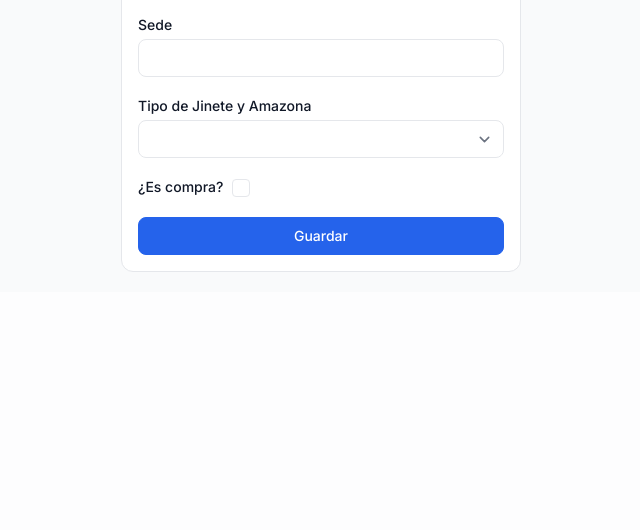
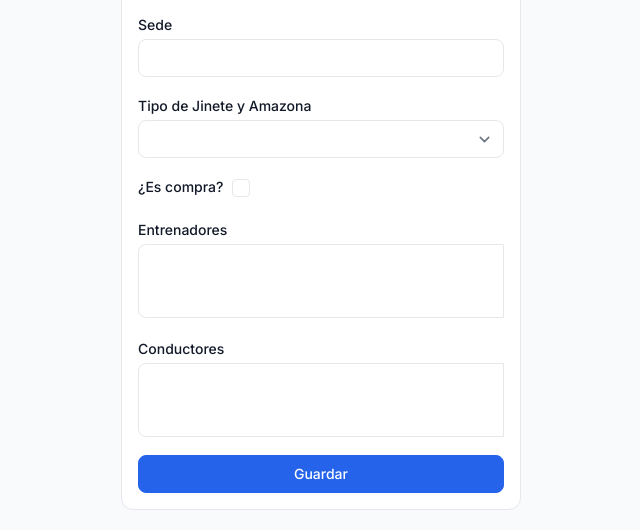
Before and after one commit to nachoeg/cedica, a Flask app: template admin/src/web/templates/pages/ecuestre/formulario.html in a window 1280 px wide. Shown: the part 619-1149 px from the top of the page, without its empty margins (319-959 px from the left). Before the commit the page ends 891 px from the top, so only its background shows below. Run offline with Flask 3, Linux system fonts and the light colour scheme; tables that the repository leaves empty hold one stand-in row (values such as "Sample post"); the template is opened without the code that fills it: values that come from a table or form of the project are taken from there, most other values are stand-ins (such as "Sample title", 1, 10 or a date in 2020); lists and menus that the app fills with data are empty; parts of the project's set-up code (start-up, migrations or seed data) failed here and were passed over.

Commit message:
Agrego conductores y entrenadores en el formulario al crear y editar un ecuestre

```diff
--- a/admin/src/core/ecuestre/ecuestre_form.py
+++ b/admin/src/core/ecuestre/ecuestre_form.py
@@ -1,12 +1,12 @@
 from flask_wtf import FlaskForm
-from wtforms import StringField, SubmitField, PasswordField
-from wtforms.validators import DataRequired, Email, Length
+from wtforms.validators import DataRequired
 from wtforms.fields import (
     BooleanField,
     SelectField,
     DateField,
     StringField,
     SubmitField,
+    SelectMultipleField,
 )
 from datetime import datetime
 
@@ -37,4 +37,6 @@ class EcuestreForm(FlaskForm):
         "Sede", validators=[DataRequired("Ingrese la sede del ecuestre")]
     )
     tipo_de_jya_id = SelectField("Tipo de Jinete y Amazona", coerce=int)
+    conductores = SelectMultipleField("Conductores", coerce=int)
+    entrenadores = SelectMultipleField("Entrenadores", coerce=int)
     submit = SubmitField("Guardar")
--- a/admin/src/web/templates/pages/ecuestre/formulario.html
+++ b/admin/src/web/templates/pages/ecuestre/formulario.html
@@ -66,6 +66,18 @@
       {% endfor %}
     </div>
     <div>
+      {{ form.entrenadores.label }} {{ form.entrenadores }}
+      {% for error in form.entrenadores.errors %}
+      <span class="text-red-600">{{ error }}</span>
+      {% endfor %}
+    </div>
+    <div>
+      {{ form.conductores.label }} {{ form.conductores }}
+      {% for error in form.conductores.errors %}
+      <span class="text-red-600">{{ error }}</span>
+      {% endfor %}
+    </div>
+    <div>
       {{ form.submit() }}
     </div>
   </div>
--- a/admin/src/web/templates/pages/ecuestre/ver.html
+++ b/admin/src/web/templates/pages/ecuestre/ver.html
@@ -25,6 +25,8 @@
     <p><strong>Fecha de Ingreso:</strong> {{ ecuestre.fecha_ingreso }}</p>
     <p><strong>Sede:</strong> {{ ecuestre.sede }}</p>
     <p><strong>Tipo de J&A:</strong> {{ ecuestre.tipo_de_jya }}</p>
+    <p><strong>Entrenadores:</strong> {{ ecuestre.entrenadores }}</p>
+    <p><strong>Conductores:</strong> {{ ecuestre.conductores }}</p>
   </div>
   {% if tiene_permiso(session, 'ecuestre_actualizar') or tiene_permiso(session, 'ecuestre_eliminar') %}
   <div class="contenedor-footer">
--- a/admin/static/css/input.css
+++ b/admin/static/css/input.css
@@ -131,6 +131,10 @@
   @apply input;
 }
 
+.formulario select[multiple] {
+  @apply px-0 py-0 rounded-r-none;
+}
+
 .dropdown input[type="file"],
 .formulario input[type="file"] {
   @apply p-0 pe-3 file:bg-gray-100 file:border-0 file:me-4 file:py-2 file:px-4 dark:file:bg-neutral-700 dark:file:text-neutral-200;
@@ -142,7 +146,7 @@
 }
 
 .dropdown select,
-.formulario select {
+.formulario select:not([multiple]) {
   @apply pe-10;
 }
 
--- a/admin/static/css/output.css
+++ b/admin/static/css/output.css
@@ -1710,10 +1710,6 @@ html {
   align-items: flex-start;
 }
 
-.items-end {
-  align-items: flex-end;
-}
-
 .items-center {
   align-items: center;
 }
@@ -1810,10 +1806,6 @@ html {
 .divide-gray-200 > :not([hidden]) ~ :not([hidden]) {
   --tw-divide-opacity: 1;
   border-color: rgb(229 231 235 / var(--tw-divide-opacity));
-}
-
-.self-end {
-  align-self: flex-end;
 }
 
 .self-center {
@@ -2499,6 +2491,15 @@ html {
   border-color: rgb(37 99 235 / var(--tw-border-opacity));
 }
 
+.formulario select[multiple] {
+  border-top-right-radius: 0px;
+  border-bottom-right-radius: 0px;
+  padding-left: 0px;
+  padding-right: 0px;
+  padding-top: 0px;
+  padding-bottom: 0px;
+}
+
 .dropdown input[type="file"],
 .formulario input[type="file"] {
   padding: 0px;
@@ -2540,7 +2541,7 @@ html {
 }
 
 .dropdown select,
-.formulario select {
+.formulario select:not([multiple]) {
   padding-inline-end: 2.5rem;
 }
 
@@ -2811,10 +2812,6 @@ html {
   width: 100%;
 }
 
-.last\:border-b:last-child {
-  border-bottom-width: 1px;
-}
-
 .hover\:bg-black\/10:hover {
   background-color: rgb(0 0 0 / 0.1);
 }
```
Also changed, not shown: admin/src/core/ecuestre/__init__.py (+23 -0 lines), admin/src/web/controllers/ecuestre.py (+33 -1 lines).
